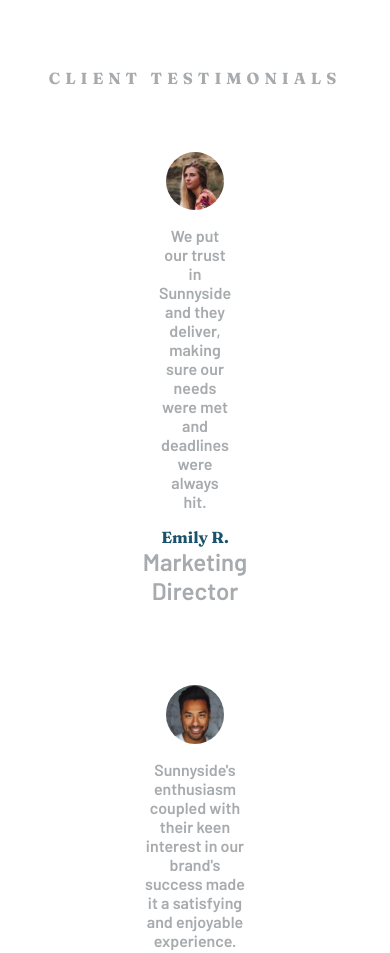
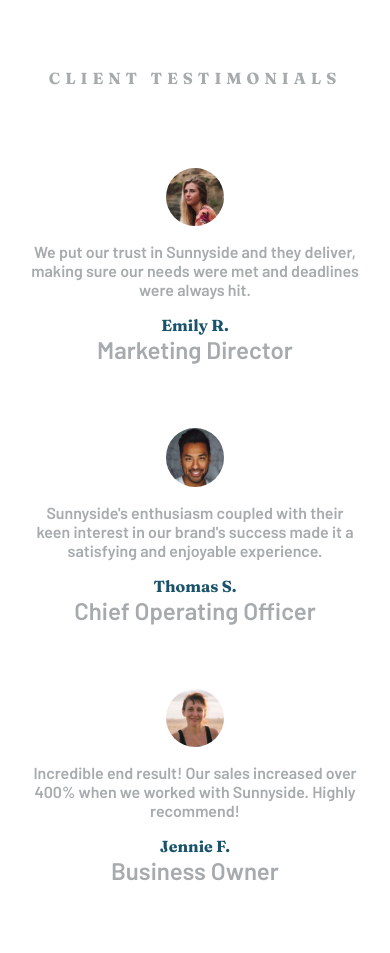
Before and after one commit to krischanthas/sunnyside-agency, a plain HTML site: page index.html in a window 390 px wide. Shown: the part 2720-3673 px from the top of the page. Drawn offline with Linux system fonts and the light colour scheme.

Commit message:
fixed padding issue on testimonials section

```diff
--- a/style.css
+++ b/style.css
@@ -232,7 +232,7 @@ footer {
   display: flex;
   flex-direction: column;
   align-items: center;
-  padding: 1rem 1rem;
+  padding: 0 1rem;
 }
 
 .testimonials img {
@@ -318,7 +318,6 @@ footer {
   .testimonials > div {
     flex-direction: column;
     text-align: center;
-    padding: 0 10rem;
   }
   .testimonials > div > div {
     padding: 2rem 0;
```
